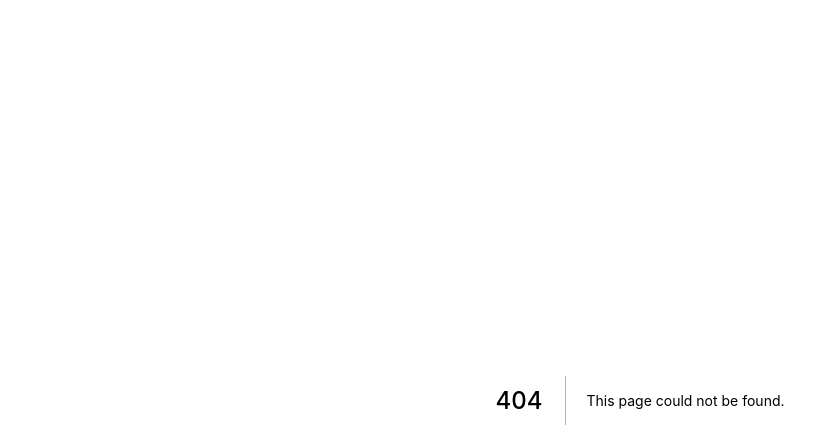
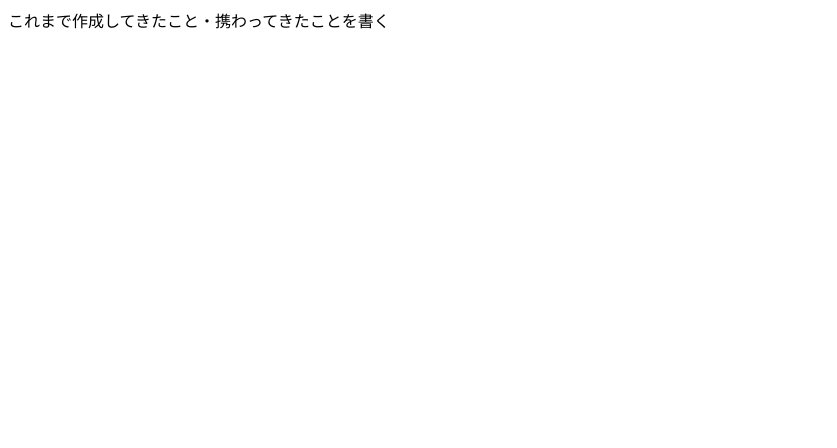
Before and after one commit to toku-chan/portfolio, a Next.js app: page /works in a window 1280 px wide. Before the commit this address had no page. Shown: the top 448 px of the page, without its empty margins (0-837 px from the left). Built offline with nearby package versions, Linux system fonts and the light colour scheme.

Commit message:
chore: worksページを追加

```diff
--- /dev/null
+++ b/pages/works/index.tsx
@@ -0,0 +1,6 @@
+import type { NextPage } from 'next';
+import { WorksContent } from '~/feature/Works';
+
+const Works: NextPage = () => <WorksContent />
+
+export default Works
--- /dev/null
+++ b/src/feature/Works/index.tsx
@@ -0,0 +1,9 @@
+import { Layout } from "~/components/Layout"
+
+export function WorksContent() {
+  return (
+    <Layout>
+      これまで作成してきたこと・携わってきたことを書く
+    </Layout>
+  )
+}
```
